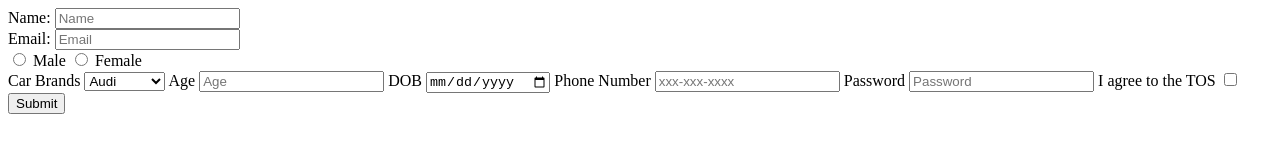
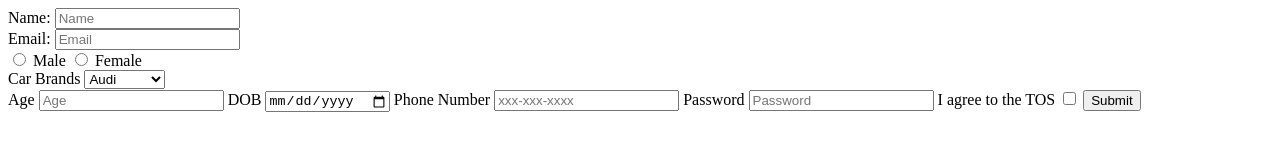
Before and after one commit to acciojob/signup-form-car-Rishabhk0207, a website: page main.html in a window 1280 px wide. Drawn offline with Linux system fonts and the light colour scheme.

Commit message:
created a submission

```diff
--- a/main.html
+++ b/main.html
@@ -29,19 +29,19 @@
         <option value="bmw">BMW</option>
         <option value="mercedes">Mercedes</option>
 		</select>
-
-	<lable for="age">Age</lable>
+<br>
+	<label for="age">Age</lable>
 	<input type="number" id="age" placeholder="Age" required>
 
-	<lable for="dob">DOB</lable>
+	<label for="dob">DOB</lable>
 	<input type="date" id="dob"  required>
-		<lable for="tel">Phone Number</lable>
+		<label for="tel">Phone Number</lable>
 	<input type="tel" id="tel" placeholder="xxx-xxx-xxxx">
 
-		<lable for="password">Password</lable>
+		<label for="password">Password</lable>
 	<input type="password" id="password" placeholder="Password" required>
 
-	<lable for="tos">I agree to the TOS</lable>
+	<label for="tos">I agree to the TOS</lable>
 	<input type="checkbox" id="tos"  required>
 
 		<input type="submit">
```
